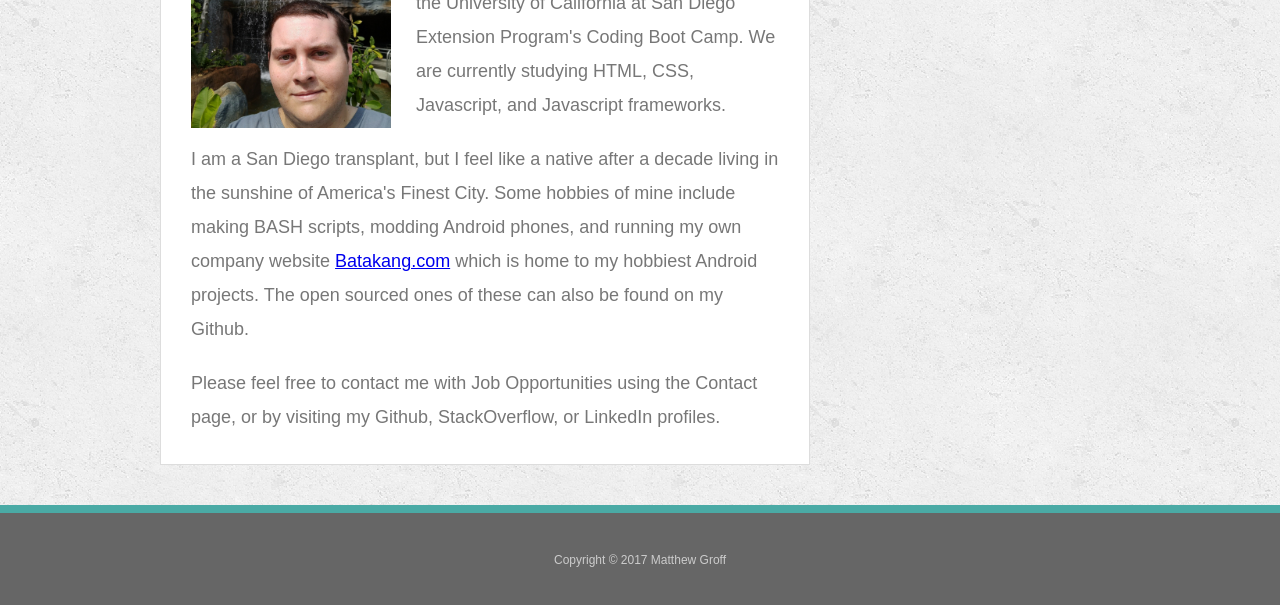
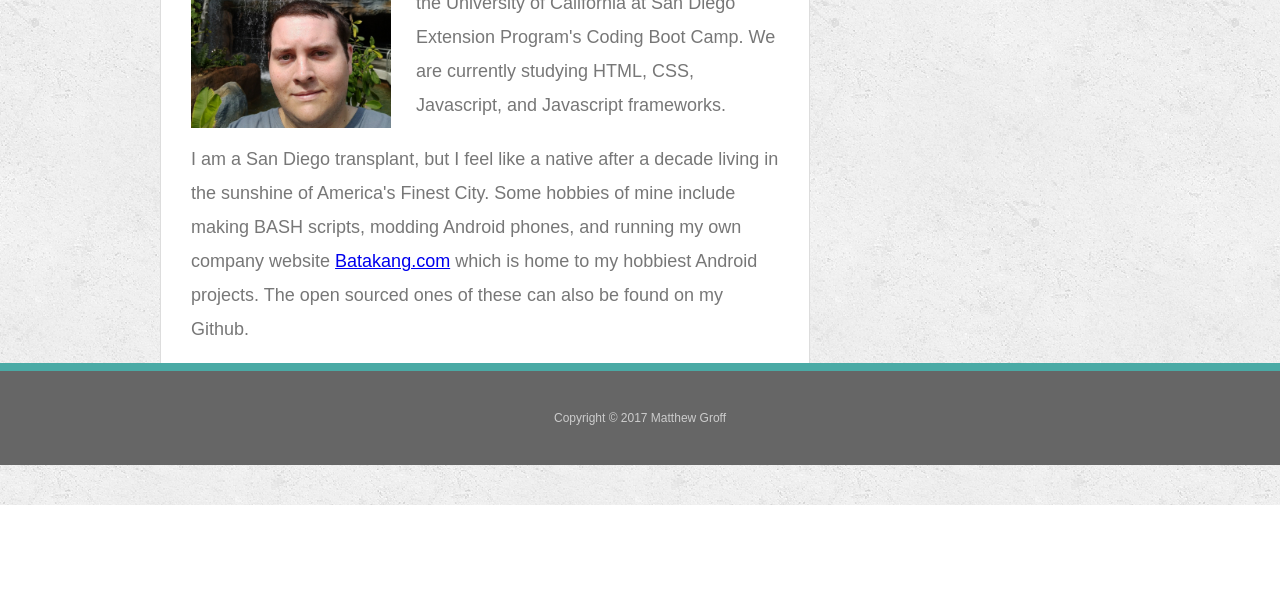
Before and after one commit to mattlgroff/Responsive-Portfolio, a plain HTML site: page index.html in a window 1280 px wide. Shown: the part 335-940 px from the top of the page. After the commit the page ends 840 px from the top, so only its background shows below. Drawn offline with Linux system fonts and the light colour scheme.

Commit message:
Fixed footer

```diff
--- a/assets/css/style.css
+++ b/assets/css/style.css
@@ -107,9 +107,9 @@ footer {
   text-align: center;
   background: #666;
   border-top: 8px solid #4aaaa5;
-  /*position: fixed;*/
-  /*bottom: 0;*/
-  /*width: 100%;*/
+  position: fixed;
+  bottom: 0;
+  width: 100%;
 }
 
 /* sidebar */
@@ -288,7 +288,7 @@ input[type=submit] {
     width: 100%;
     max-width: 600px;
     padding: 30px;
-    margin-bottom: 20px;
+    margin-bottom: 120px;
     background: #fff;
     border: 1px solid #ddd;
   }
```
